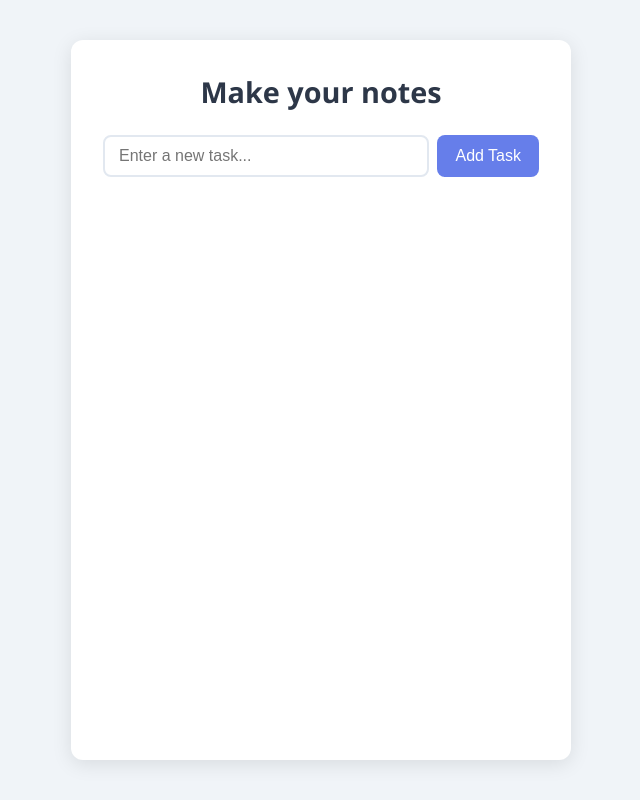
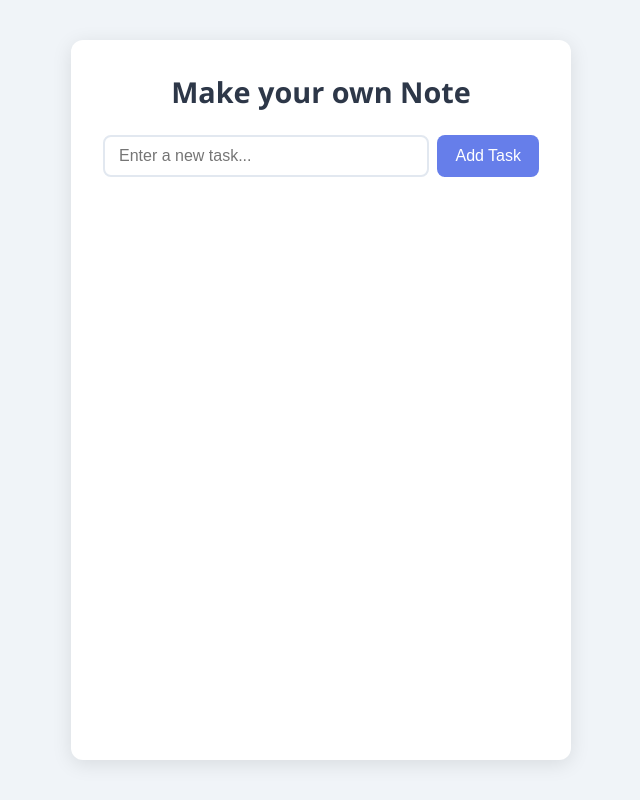
Before and after one commit to Chandrashekar-sajja/todo-app, a plain HTML site: page index.html in a window 1280 px wide. Shown: the whole page, without its empty margins (319-959 px from the left). Drawn offline with Linux system fonts and the light colour scheme.

Commit message:
change: update title on branch

```diff
--- a/index.html
+++ b/index.html
@@ -9,7 +9,7 @@
 <body>
 
   <div class="container">
-    <h1> Make your notes</h1>
+    <h1> Make your own Note</h1>
 
     <!-- INPUT AREA — build this in feature/add-task branch -->
     <div class="input-area">
```
